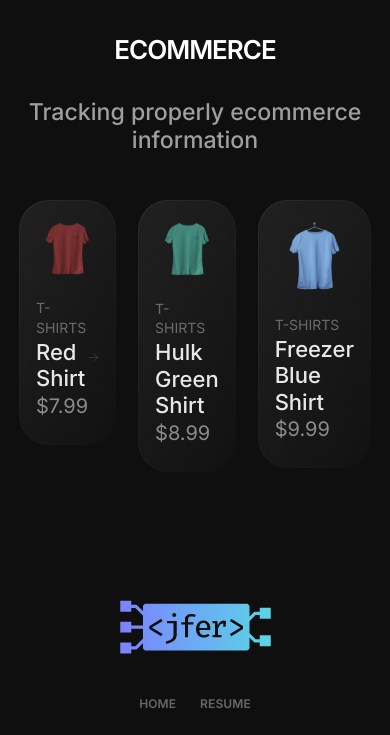
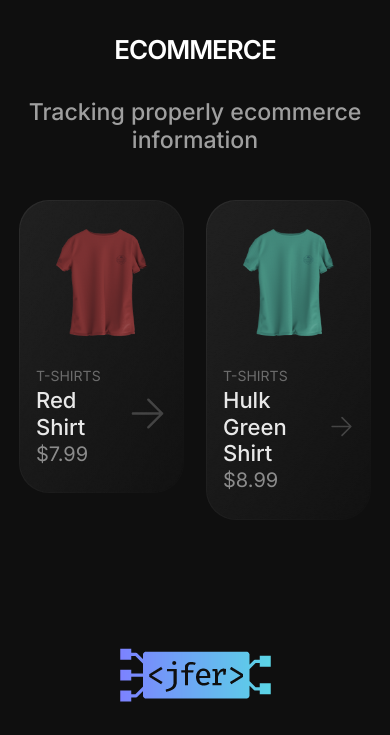
Before and after one commit to juanferEspinosa/blog, a Django app: page /blog/ecommerce/products/ in a window 390 px wide. Shown: the part 155-890 px from the top of the page. Run offline with Django 3.2, Linux system fonts and the light colour scheme; some libraries are stand-ins or nearby versions.

Commit message:
Delete 3 product for responsiveness

```diff
--- a/templates/ecommerce/products.html
+++ b/templates/ecommerce/products.html
@@ -61,25 +61,7 @@
                                 </div>
                             </div>
                         </div>
-                        <div data-aos="zoom-in" class="flex-1">
-                            <div class="project-item shadow-box">
-                                <a class="overlay-link" href="{% url 'ecommerce_product_detail' %}"></a>
-                                <img src="{% static 'images/bg1.png' %}" alt="BG" class="bg-img">
-                                <div class="project-img">
-                                    <img src="{% static 'images/blog/ecommerce/product3.png' %}" alt="Project">
-                                </div>
-                                <div class="d-flex align-items-center justify-content-between">
-                                    <div class="project-info">
-                                        <p>T-shirts</p>
-                                        <h1>Freezer Blue Shirt</h1>
-                                        <p style="font-size:20px;color:#fff;">$9.99</p>
-                                    </div>
-                                    <a href="{% url 'ecommerce_product_detail' %}" class="project-btn">
-                                        <img src="{% static 'images/dot-arrow-right.svg' %}" alt="Button">
-                                    </a>
-                                </div>
-                            </div>
-                        </div>
+
                     </div>
 
 
```
